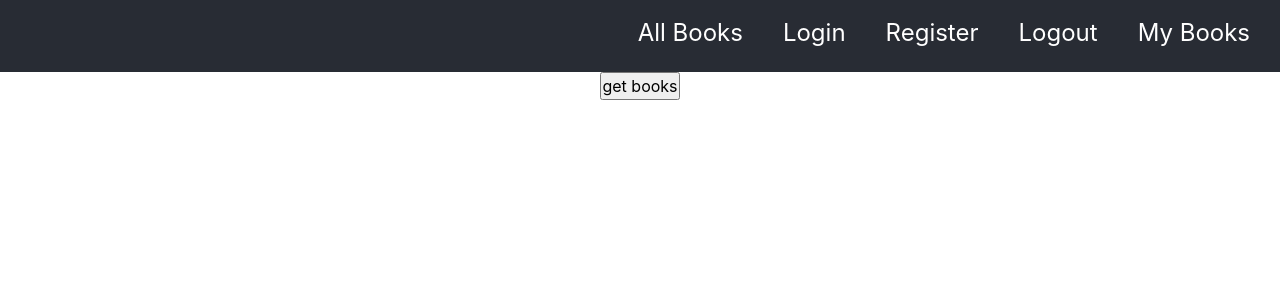
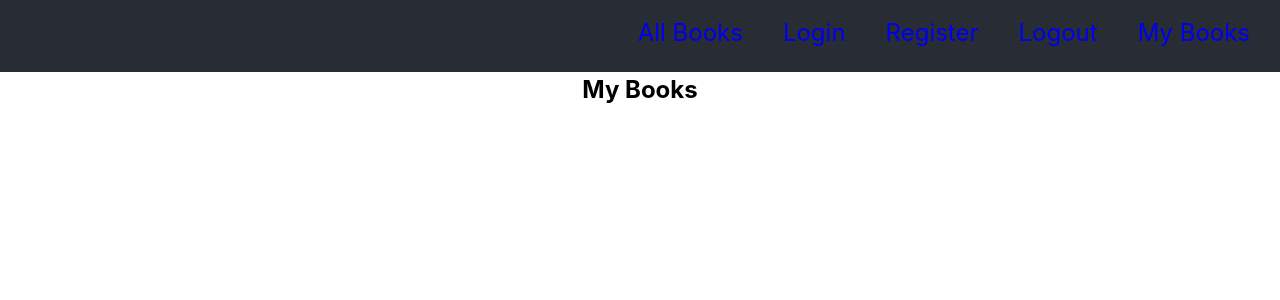
Before and after one commit to VladimirKolarov/SoftUni-Library-Project-React, a React (Create React App) app in the folder project/: page /mybooks in a window 1280 px wide. Shown: the top 300 px of the page. Built offline with nearby package versions, Linux system fonts and the light colour scheme.

Commit message:
Adding basic routing

```diff
--- a/project/package.json
+++ b/project/package.json
@@ -34,5 +34,8 @@
       "last 1 firefox version",
       "last 1 safari version"
     ]
+  },
+  "devDependencies": {
+    "react-router-dom": "^6.3.0"
   }
 }
--- a/project/src/App.css
+++ b/project/src/App.css
@@ -3,16 +3,7 @@
   text-align: center;
 }
 
-.App-logo {
-  height: 40vmin;
-  pointer-events: none;
-}
 
-@media (prefers-reduced-motion: no-preference) {
-  .App-logo {
-    animation: App-logo-spin infinite 20s linear;
-  }
-}
 
 /* .App-header {
   background-color: #282c34;
--- a/project/src/App.js
+++ b/project/src/App.js
@@ -1,19 +1,34 @@
 import './reset.css';
 import './App.css';
+
+import { Routes, Route } from "react-router-dom";
 
 import { Header } from './components/Header/Header';
 import { Books } from './components/Books/Books.js';
 
 
 function App() {
-  return (
-    <div className="App">
+    return (
+        <div className="App">
 
-      <Header />
-      <Books />
+            <Header />
 
-    </div>
-  );
+            <Routes>
+                <Route path="/" element={<Books/>}/>
+                <Route path="/login" element={<h2> Login</h2>}/>
+                <Route path="/Logout" element={<h2> Logout</h2>}/>
+                <Route path="/register" element={<h2> Registration Page</h2>}/>
+                <Route path="/mybooks" element={<h2> My Books</h2>}/>
+                <Route path="*" element={<h2> 404 Page Not Found</h2>}/>
+
+            </Routes>
+
+
+
+
+
+        </div>
+    );
 }
 
 export default App;
--- a/project/src/components/Books/Books.js
+++ b/project/src/components/Books/Books.js
@@ -17,7 +17,7 @@ export const Books = () => {
     console.log(bks)
 
     return (
-        <>
+        <section className="Books-catalog-section">
             <button onClick={onClickHandler}>get books</button>
             <ul>
                 {bks.map(bok=>
@@ -27,6 +27,6 @@ export const Books = () => {
                     </li>
                     )}
             </ul>
-        </>
+        </section>
     )
 }
--- a/project/src/components/Header/Header.css
+++ b/project/src/components/Header/Header.css
@@ -4,11 +4,18 @@
     padding: 15px 10px;
 }
 
-.App-header ul > li{
+.App-header ul li{
     display: inline-block;
     list-style-type: none;
     padding: 0px 20px;
+}
 
+.App-header ul li a{
+    text-decoration: none;
+}
+
+.App-header ul li a:hover{
+    color: bisque;
 }
 
 .App-header {
--- a/project/src/components/Header/Header.js
+++ b/project/src/components/Header/Header.js
@@ -1,15 +1,17 @@
-import './Header.css'
+import "./Header.css"
+
+import {Link} from "react-router-dom";
 
 export const Header = () => {
     return (
         <header className="App-header">
             <div className="Header-container">
                 <ul>
-                    <li>All Books</li>
-                    <li>Login</li>
-                    <li>Register</li>
-                    <li>Logout</li>
-                    <li>My Books</li>
+                    <li><Link to="/">All Books</Link></li>
+                    <li><Link to="/login">Login</Link></li>
+                    <li><Link to="/register">Register</Link></li>
+                    <li><Link to="/logout">Logout</Link></li>
+                    <li><Link to="/mybooks">My Books</Link></li>
                 </ul>
             </div>
         </header>
--- a/project/src/index.js
+++ b/project/src/index.js
@@ -3,12 +3,15 @@ import ReactDOM from 'react-dom/client';
 import './index.css';
 import App from './App';
 import reportWebVitals from './reportWebVitals';
+import { BrowserRouter } from "react-router-dom";
 
 const root = ReactDOM.createRoot(document.getElementById('root'));
 root.render(
-  <React.StrictMode>
-    <App />
-  </React.StrictMode>
+
+    <BrowserRouter>
+      <App />
+    </BrowserRouter>
+
 );
 
 reportWebVitals();
```
Also changed, not shown: 1 other file (tests, documents, lock files or other folders).
